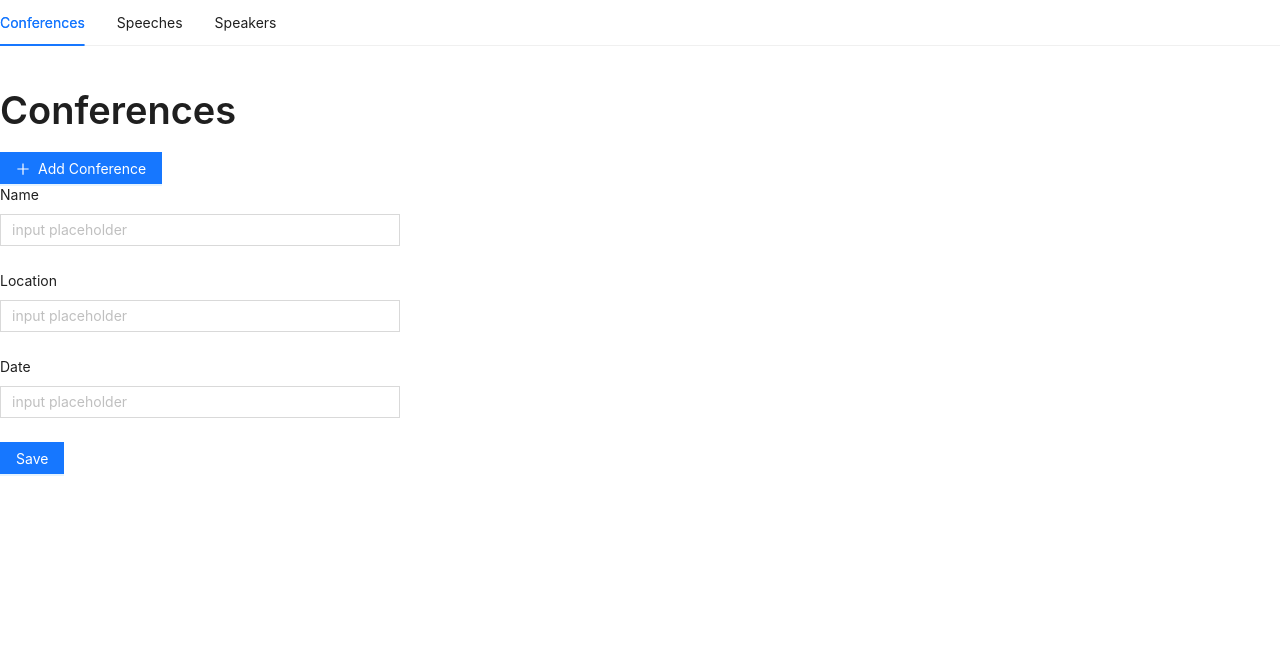
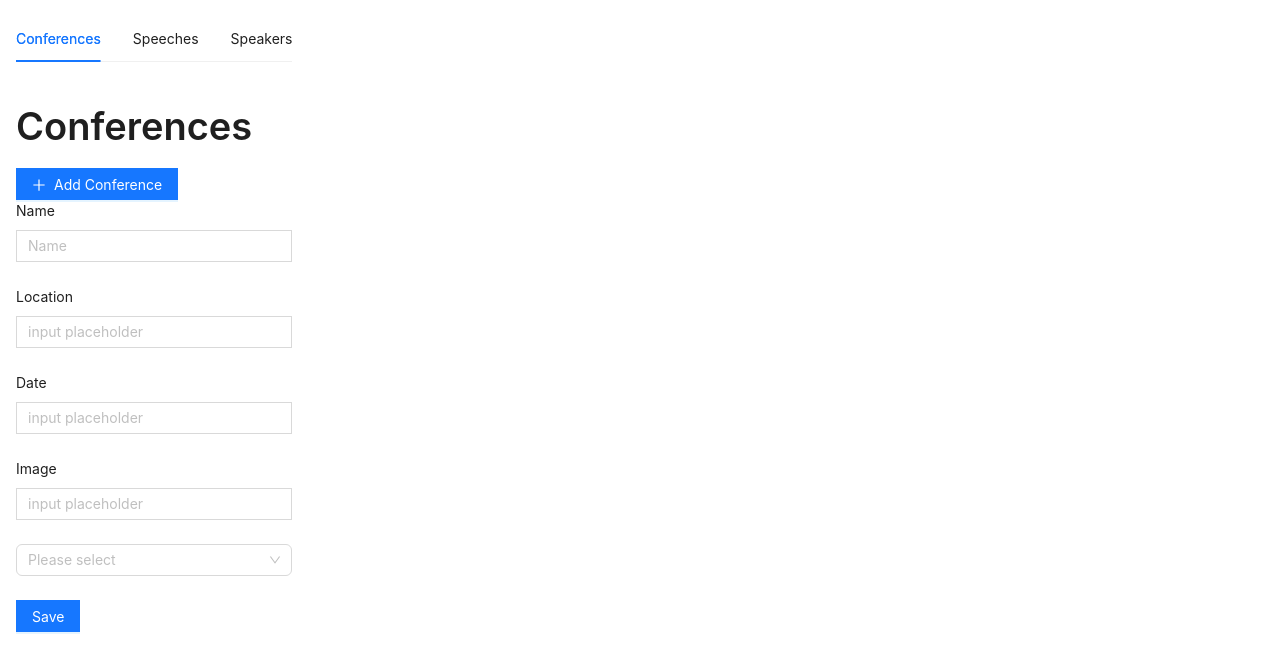
Before and after one commit to NavasardianMichael/it-speeches, a React (Vite) app in the folder client/: page / in a window 1280 px wide. Shown: the top 672 px of the page. Built offline with nearby package versions, Linux system fonts and the light colour scheme; no server answers.

Commit message:
doing conferences form

```diff
--- a/client/package.json
+++ b/client/package.json
@@ -11,8 +11,12 @@
     "format": "cd src && npx prettier --write ."
   },
   "dependencies": {
+    "@ant-design/icons": "^5.3.6",
+    "@reduxjs/toolkit": "^2.2.3",
+    "antd": "^5.16.1",
     "react": "^18.2.0",
-    "react-dom": "^18.2.0"
+    "react-dom": "^18.2.0",
+    "react-redux": "^9.1.0"
   },
   "devDependencies": {
     "@types/react": "^18.2.43",
--- a/client/src/App.tsx
+++ b/client/src/App.tsx
@@ -2,11 +2,14 @@ import React from 'react'
 import { StoreProvider } from '@store'
 import { Tabs } from '@components/tabs'
 import 'assets/styles/normalize.css'
+import { Flex } from 'antd'
 
 const App: React.FC = () => {
   return (
     <StoreProvider>
-      <Tabs />
+      <Flex style={{padding: 16}}>
+        <Tabs />
+      </Flex>
     </StoreProvider>
   )
 }
--- a/client/src/components/conferences/Form.tsx
+++ b/client/src/components/conferences/Form.tsx
@@ -1,19 +1,53 @@
 import { FC } from 'react'
-import { Button, Form, Input } from 'antd'
+import { Button, Form, Input, InputProps, Select, SelectProps } from 'antd'
+import { Conference } from '@store/conferences/types'
+import { selectSpeeches } from '@store/speeches/selectors'
+import { useAppSelector } from '@hooks/useAppSelector'
+import { useAppDispatch } from '@hooks/useAppDispatch'
+import { setConferenceOptions } from '@store/conferences/slice'
 
-type Props = unknown
+type Props = {
+  conference: Conference
+}
 
-export const ConferenceForm: FC<Props> = () => {
+export const ConferenceForm: FC<Props> = ({ conference }) => {
+  const speeches = useAppSelector(selectSpeeches)
+  const dispatch = useAppDispatch()
+  const handleChange: SelectProps['onChange'] = (value, option) => {
+    console.log({ value, option })
+    // dispatch(setConferenceOptions())
+  }
+
+  const onTextChange: InputProps['onChange'] = (e) => {
+    dispatch(setConferenceOptions())
+  }
+
   return (
     <Form style={{ maxWidth: 400 }} layout="vertical">
       <Form.Item label="Name">
-        <Input placeholder="input placeholder" />
+        <Input placeholder="Name" value={conference.name} onChange={onTextChange} name="name" />
       </Form.Item>
       <Form.Item label="Location">
-        <Input placeholder="input placeholder" />
+        <Input placeholder="input placeholder" value={conference.location} onChange={onTextChange} name="location" />
       </Form.Item>
       <Form.Item label="Date">
-        <Input placeholder="input placeholder" />
+        <Input placeholder="input placeholder" value={conference.date} onChange={onTextChange} name="date" />
+      </Form.Item>
+      <Form.Item label="Image">
+        <Input placeholder="input placeholder" value={conference.image} onChange={onTextChange} name="image" />
+      </Form.Item>
+      <Form.Item>
+        <Select
+          mode="tags"
+          placeholder="Please select"
+          value={conference.speechIds}
+          onChange={handleChange}
+          style={{ width: '100%' }}
+          options={speeches.allIds.map((id) => ({
+            value: id,
+            label: speeches.byId[id].topic,
+          }))}
+        />
       </Form.Item>
       <Form.Item>
         <Button type="primary">Save</Button>
--- a/client/src/components/conferences/index.tsx
+++ b/client/src/components/conferences/index.tsx
@@ -4,6 +4,7 @@ import { Button } from 'antd'
 import Title from 'antd/es/typography/Title'
 import { ConferenceForm } from './Form'
 import styles from './styles.module.css'
+import { INITIAL_CONFERENCE } from '@helpers/constants/store'
 
 type Props = unknown
 
@@ -14,7 +15,8 @@ export const Conferences: FC<Props> = () => {
       <Button type="primary" icon={<PlusOutlined />}>
         Add Conference
       </Button>
-      <ConferenceForm />
+
+      <ConferenceForm conference={INITIAL_CONFERENCE} />
     </div>
   )
 }
--- a/client/src/helpers/constants/store.ts
+++ b/client/src/helpers/constants/store.ts
@@ -1,3 +1,5 @@
+import { Conference } from '@store/conferences/types'
+
 export const STATE_SLICE_NAMES = {
   conferences: 'conferences',
   speeches: 'speeches',
@@ -9,3 +11,12 @@ export const TEMP_IDS = {
   [STATE_SLICE_NAMES.speeches]: 'temp-speeches-id',
   [STATE_SLICE_NAMES.speakers]: 'temp-speakers-id',
 } as const
+
+export const INITIAL_CONFERENCE: Conference = {
+  id: TEMP_IDS.conferences,
+  name: '',
+  date: '',
+  image: '',
+  location: '',
+  speechIds: []
+}
--- a/client/src/store/conferences/types.ts
+++ b/client/src/store/conferences/types.ts
@@ -8,6 +8,7 @@ export type Conference = {
   id: string
   name: string
   location: string
+  image: string
   date: string
   speechIds: Speech['id'][]
 }
--- a/client/src/store/speakers/types.ts
+++ b/client/src/store/speakers/types.ts
@@ -8,6 +8,7 @@ export type Speaker = {
   id: string
   fullName: string
   position: string
+  image: string
   speechIds: Speech['id'][]
 }
 
--- a/client/src/store/speeches/types.ts
+++ b/client/src/store/speeches/types.ts
@@ -9,6 +9,7 @@ export type Speech = {
   id: string
   topic: string
   duration: string
+  image: string
   conferenceId: Conference['id']
   speakerId: Speaker['id']
 }
--- a/package.json
+++ b/package.json
@@ -23,12 +23,6 @@
     "url": "https://github.com/NavasardianMichael/it-speeches/issues"
   },
   "homepage": "https://github.com/NavasardianMichael/it-speeches#readme",
-  "dependencies": {
-    "@ant-design/icons": "^5.3.6",
-    "@reduxjs/toolkit": "^2.2.3",
-    "antd": "^5.16.1",
-    "react-redux": "^9.1.0"
-  },
   "devDependencies": {
     "@trivago/prettier-plugin-sort-imports": "^4.3.0",
     "concurrently": "^8.2.2",
```
Also changed, not shown: 2 other files (tests, documents, lock files or other folders).
